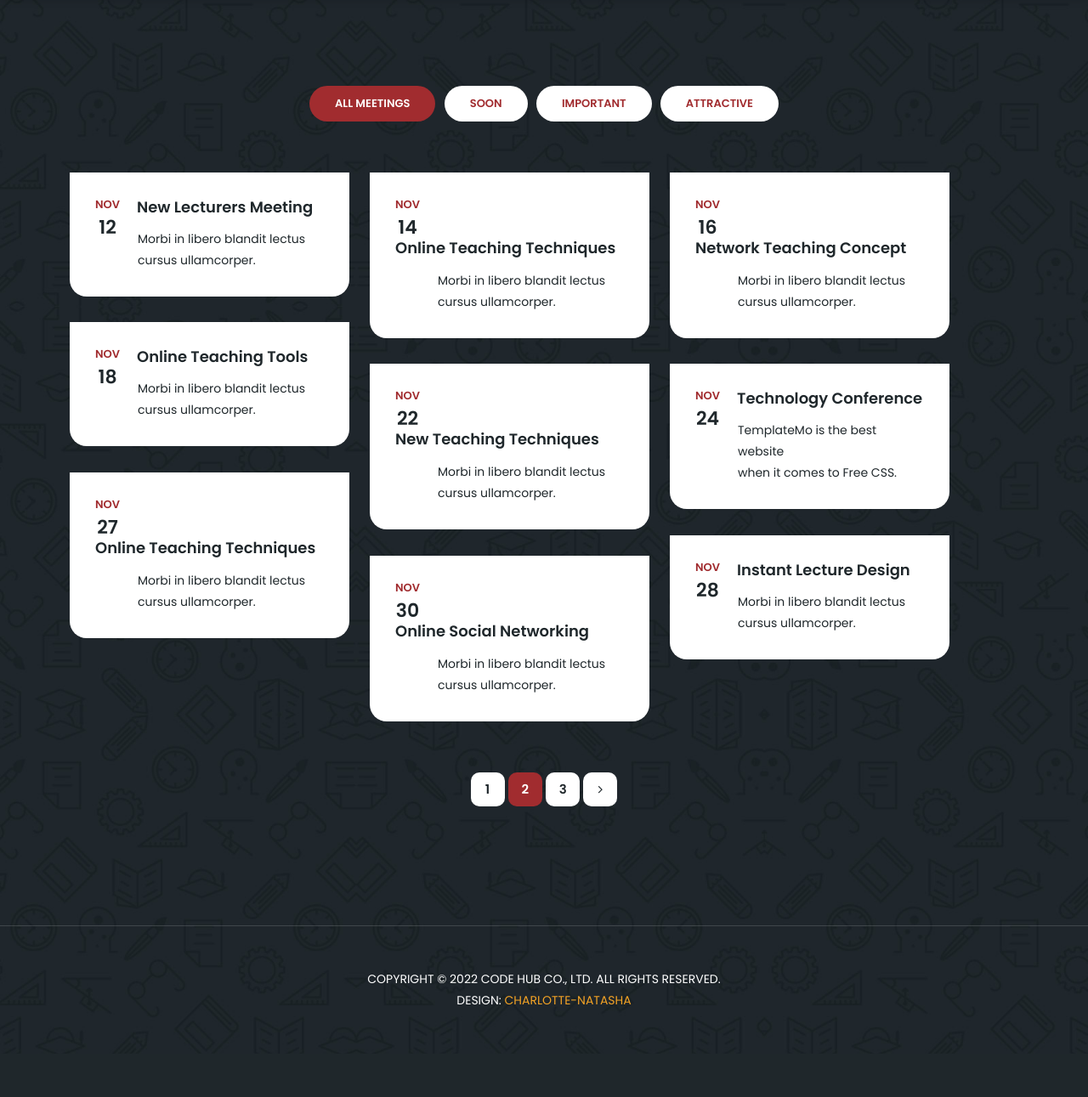
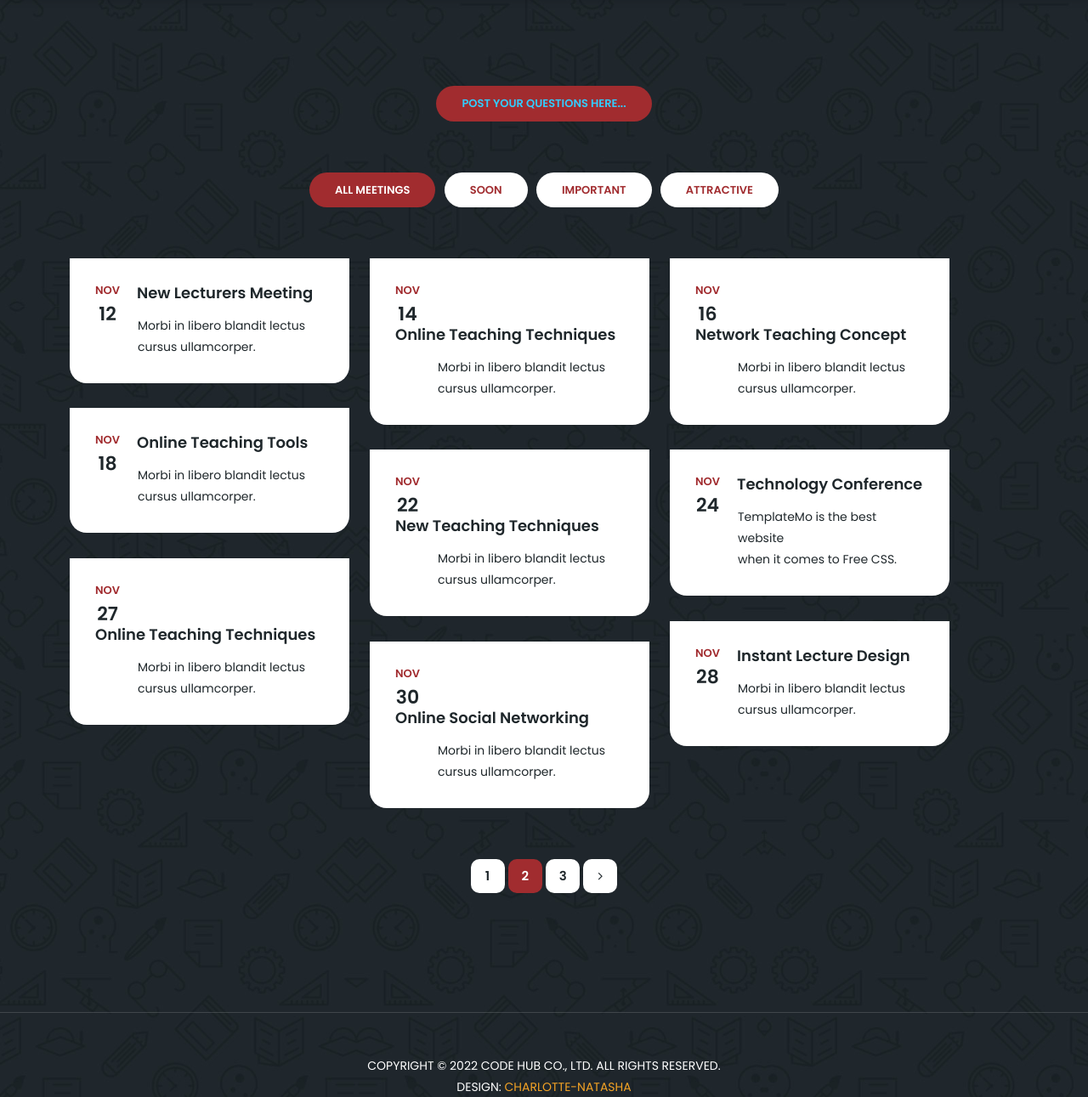
Before and after one commit to Charlotte-Natasha/CodeHub, a Django app: page /community/ in a window 1280 px wide. Shown: the part 80-1371 px from the top of the page at 85% size. Before the commit the page ends 1263 px from the top, so only its background shows below. Run offline with Django 4.2, Linux system fonts and the light colour scheme; some libraries are stand-ins or nearby versions.

Commit message:
added post details

```diff
--- a/hubapp/templates/hubapp/community.html
+++ b/hubapp/templates/hubapp/community.html
@@ -8,6 +8,11 @@
     <div class="container">
         <div class="row">
             <div class="col-lg-12">
+                <div class="filters">
+                    <ul>
+                        <li data-filter="*" class="active"><a href="">Post Your Questions Here...</a></li>
+                    </ul>
+                </div>
                 <div class="row">
                     <div class="col-lg-12">
                         <div class="filters">
--- a/hubapp/urls.py
+++ b/hubapp/urls.py
@@ -8,4 +8,5 @@ urlpatterns = [
     path('resources/', views.resources, name='resources'),
     path('community/', views.community, name='community'),
     path('process/', views.process, name='process'),
+    path('post/', views.post, name='post'),
 ]
--- a/hubapp/views.py
+++ b/hubapp/views.py
@@ -20,3 +20,7 @@ def community(request):
 def process(request):
 
     return render(request, 'hubapp/process.html')
+
+def post(request):
+
+    return render(request, 'hubapp/post.html')
```
Also changed, not shown: hubapp/templates/hubapp/post.html (added).
